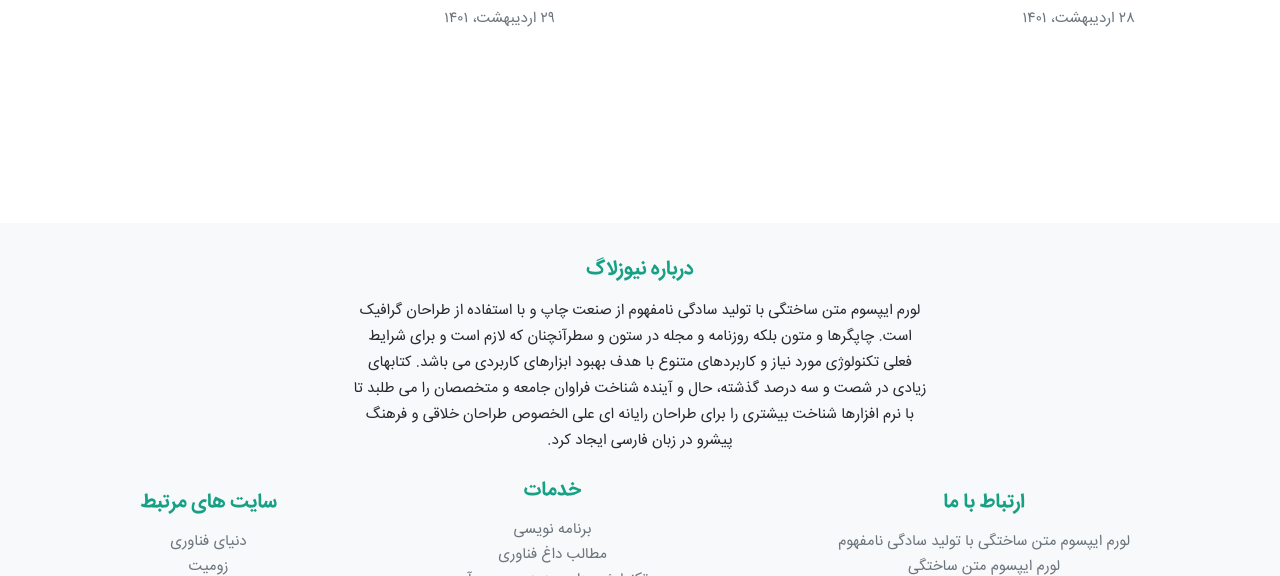
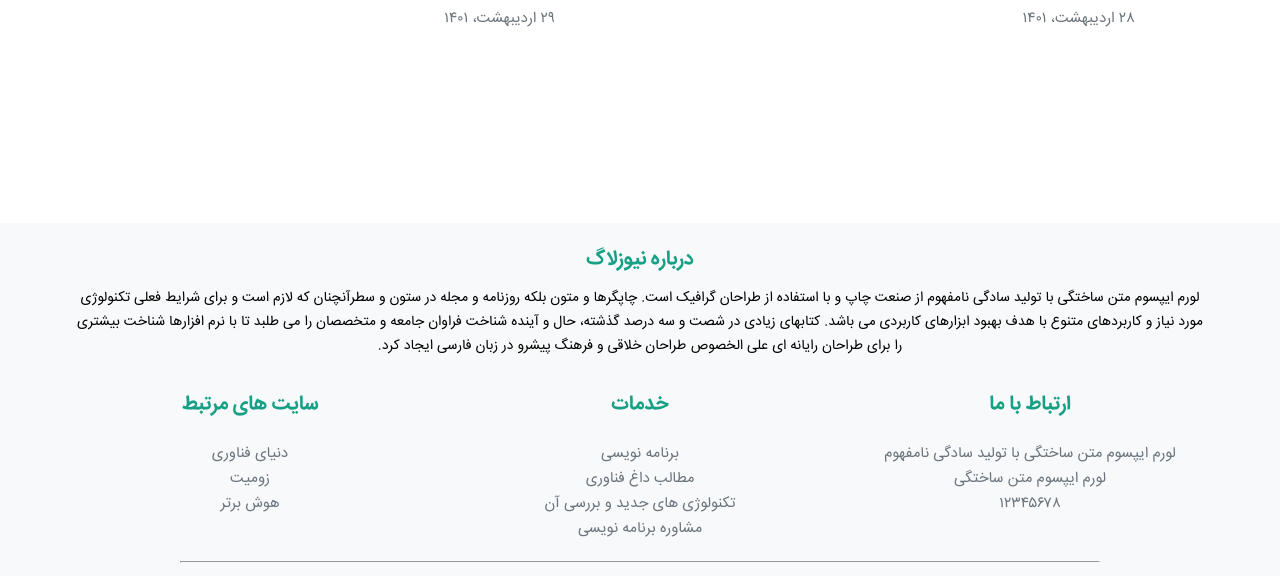
Before and after one commit to Sepidehmnt/blog-front, a plain HTML site: page index.html in a window 1280 px wide. Shown: the part 1847-2423 px from the top of the page. Drawn offline with Linux system fonts and the light colour scheme.

Commit message:
Update some changes in main page footer

```diff
--- a/assets/css/style.css
+++ b/assets/css/style.css
@@ -311,34 +311,47 @@ a:visited {
 }
 .footer__top {
   display: flex;
-  justify-content: space-around;
-  align-items: center;
-  flex-wrap: wrap;
+  flex-direction: column;
   padding-top: 20px;
 }
-
+.footer__about {
+  display: flex;
+  justify-content: center;
+  align-items: center;
+}
+.footer__about-col {
+  width: 100%;
+  font-size: 14px;
+  padding: 20px;
+  text-align: center;
+}
+.footer__info {
+  display: flex;
+  justify-content: space-between;
+  align-items: flex-start;
+}
 .footer__info-col {
-  display: flex;
-  flex-direction: column;
-  justify-content: space-around;
-  align-items: center;
+  flex: 1 0 32%;
   font-size: 14px;
   padding: 10px;
+  text-align: center;
 }
-
+.footer__about-col h3,
 .footer__info-col h3 {
   font-size: 2rem;
   font-weight: bold;
+  margin-bottom: 10px;
   color: var(--greensee-color);
 }
-.footer__info-col p {
-  width: 50%;
-  margin-top: 12px;
+.footer__top p {
+  width: 60%;
+  margin: 12px auto;
   line-height: 26px;
   text-align: center;
   font-size: 1.5rem;
   color: var(--dark-color);
 }
+
 .footer__info-col li a {
   font-size: 1.5rem;
   color: var(--gray-color);
--- a/index.html
+++ b/index.html
@@ -145,12 +145,11 @@
 
     <!-- footer -->
     <footer class="main-footer">
-      <div class="footer__top container">
-        <div class="footer__info">
-          <div class="footer__info-col">
+      <div class="footet__top container">
+        <div class="footer__about">
+          <div class="footer__about-col">
             <h3>درباره نیوزلاگ</h3>
-            <p>
-              لورم ایپسوم متن ساختگی با تولید سادگی نامفهوم از صنعت چاپ و با استفاده
+            <p> لورم ایپسوم متن ساختگی با تولید سادگی نامفهوم از صنعت چاپ و با استفاده
               از طراحان گرافیک است. چاپگرها و متون بلکه روزنامه و مجله در ستون و
               سطرآنچنان که لازم است و برای شرایط فعلی تکنولوژی مورد نیاز و کاربردهای
               متنوع با هدف بهبود ابزارهای کاربردی می باشد. کتابهای زیادی در شصت و سه
@@ -160,7 +159,6 @@
             </p>
           </div>
         </div>
-
         <div class="footer__info">
           <div class="footer__info-col">
             <h3>ارتباط با ما</h3>
@@ -172,9 +170,6 @@
               <li><a href="#">۱۲۳۴۵۶۷۸</a></li>
             </ul>
           </div>
-        </div>
-
-        <div class="footer__info">
           <div class="footer__info-col">
             <h3>خدمات</h3>
             <ul class="footer__info-col">
@@ -184,9 +179,6 @@
               <li><a href="#">مشاوره برنامه نویسی</a></li>
             </ul>
           </div>
-        </div>
-
-        <div class="footer__info">
           <div class="footer__info-col">
             <h3>سایت های مرتبط</h3>
             <ul class="footer__info-col">
@@ -196,6 +188,7 @@
             </ul>
           </div>
         </div>
+      </div>
       </div>
       <hr class="line" />
       <div class="footer__end">
```
